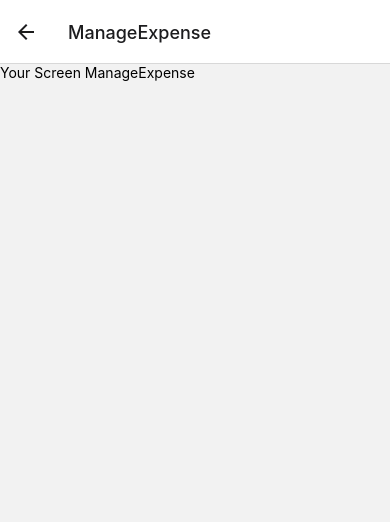
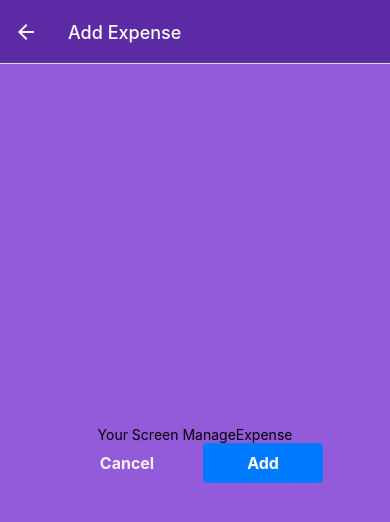
Before and after one commit to alegarn/input_http_auth_rn, a React Native app: screen /ManageExpense in a window 390 px wide. Shown: the top 522 px of the page. Built offline with nearby package versions, Linux system fonts and the light colour scheme.

Commit message:
reducer state crud, custom button, handle dates

```diff
--- a/App.js
+++ b/App.js
@@ -9,6 +9,7 @@ import { createBottomTabNavigator } from '@react-navigation/bottom-tabs';
 import AllExpenses from './screens/AllExpenses';
 import ManageExpense from './screens/ManageExpense';
 import RecentExpenses from './screens/RecentExpenses';
+import ExpensesContextProvider from './store/expenses-context';
 
 
 const Stack = createNativeStackNavigator();
@@ -47,16 +48,29 @@ function ExpensesOverview() {
 export default function App() {
   return (
     <>
-      <StatusBar style="auto" />
+      <StatusBar style="light" />
+      <ExpensesContextProvider>
         <NavigationContainer>
-        <Stack.Navigator>
+          <Stack.Navigator
+            screenOptions={{
+                headerStyle: { backgroundColor: GlobalStyle.primaryColor100 },
+                headerTintColor: "white",
+              }}>
             <Stack.Screen
               name="ExpensesOverview"
               component={ExpensesOverview}
               options={{headerShown: false}}/>
-          <Stack.Screen name="ManageExpense" component={ManageExpense} />
+            <Stack.Screen
+              name="ManageExpense"
+              component={ManageExpense}
+              title="Manage Expense"
+              options={{
+                presentation: "modal",
+              }}/>
           </Stack.Navigator>
         </NavigationContainer>
+      </ExpensesContextProvider>
+
     </>
   );
 }
--- /dev/null
+++ b/UI/Button.js
@@ -0,0 +1,42 @@
+import { Pressable, Text, StyleSheet, View } from 'react-native';
+import { GlobalStyle } from '../constants/theme';
+
+export default function Button({ children, onPress, mode, style }) {
+  return (
+    <View style={style}>
+      <Pressable onPress={onPress} style={({pressed}) => pressed && styles.pressed} >
+        <View style={[styles.button, mode === "flat" && styles.flat]}>
+          <Text style={[styles.buttonText, mode === "flat" && styles.flatText]}>{children}</Text>
+        </View>
+      </Pressable>
+    </View>
+
+  );
+};
+
+const styles = StyleSheet.create({
+  button: {
+    backgroundColor: '#007AFF',
+    padding: 10,
+    borderRadius: 4,
+    alignItems: 'center',
+    justifyContent: 'center',
+  },
+  buttonText: {
+    color: 'white',
+    fontSize: 16,
+    fontWeight: 'bold',
+    textAlign: "center",
+  },
+  flat: {
+    backgroundColor: "transparent",
+  },
+  flatText: {
+    color: GlobalStyle.primaryColor900,
+  },
+  pressed: {
+    opacity: 0.75,
+    backgroundColor: GlobalStyle.primaryColor100,
+    borderRadius: 4,
+  }
+});
--- a/components/ExpenseItem.js
+++ b/components/ExpenseItem.js
@@ -2,12 +2,12 @@ import { View, Text, StyleSheet, Pressable } from 'react-native';
 import { GlobalStyle } from '../constants/theme';
 import { useNavigation } from '@react-navigation/native';
 
-export default function ExpenseItem({ title, amount, date }) {
+export default function ExpenseItem({ id, title, amount, date }) {
   const navigation = useNavigation();
 
-  function itemPressed(item) {
-    navigation.navigate('ManageExpense', { id: item.id });
-  }
+  function itemPressed() {
+    navigation.navigate('ManageExpense', { expenseId: id });
+  };
 
   return (
     <Pressable onPress={itemPressed} style={({pressed}) => (pressed && styles.onPress)}>
--- a/components/ExpensesList.js
+++ b/components/ExpensesList.js
@@ -1,8 +1,6 @@
 import { View, StyleSheet, FlatList } from 'react-native';
 import ExpenseItem from './ExpenseItem';
 export default function ExpensesList({ expenses }) {
-
-
 
   const renderItem = ({ item }) => (
     <ExpenseItem {...item} />
--- a/components/ExpensesOuput.js
+++ b/components/ExpensesOuput.js
@@ -1,65 +1,21 @@
-import { View, StyleSheet } from 'react-native';
+import { View, Text, StyleSheet } from 'react-native';
 import { GlobalStyle } from '../constants/theme';
 import ExpensesList from './ExpensesList';
 import ExpensesSummary from './ExpensesSummary';
 
 
 
-const DUMMY_EXPENSES = [
-  {
-    id: 'e1',
-    title: 'Toilet Paper',
-    amount: 94.12,
-    date: new Date(2020, 7, 14),
-  },
-  {
-    id: 'e2',
-    title: 'New TV',
-    amount: 799.49,
-    date: new Date(2021, 2, 12),
-  },
-  {
-    id: 'e3',
-    title: 'Car Insurance',
-    amount: 294.67,
-    date: new Date(2021, 2, 28),
-  },
-  {
-    id: 'e4',
-    title: 'New Desk (Wooden)',
-    amount: 450,
-    date: new Date(2021, 5, 12),
-  },
-  {
-    id: 'e5',
-    title: 'New Desk (Wooden)',
-    amount: 450,
-    date: new Date(2021, 5, 12),
-  },
-  {
-    id: 'e6',
-    title: 'New Desk (Wooden)',
-    amount: 450,
-    date: new Date(2021, 5, 12),
-  },
-  {
-    id: 'e7',
-    title: 'New Desk (Wooden)',
-    amount: 450,
-    date: new Date(2021, 5, 12),
-  },
-  {
-    id: 'e8',
-    title: 'New Desk (Wooden)',
-    amount: 450,
-    date: new Date(2021, 5, 12),
+
+export default function ExpensesOuput({ expenses, expensesPeriod, fallbackText }) {
+  let content = <Text style={styles.infoTextStyle}>{fallbackText}</Text>;
+
+  if (expenses.length > 0) {
+    content = <ExpensesList expenses={expenses} />;
   }
-]
-export default function ExpensesOuput({ expenses, expensesPeriod }) {
   return (
     <View style={styles.container}>
-      <ExpensesSummary expenses={DUMMY_EXPENSES} periodName={expensesPeriod} />
-      <ExpensesList expenses={DUMMY_EXPENSES} periodName={expensesPeriod} />
+      <ExpensesSummary expenses={expenses} periodName={expensesPeriod} />
+      <ExpensesList expenses={expenses} periodName={expensesPeriod} />
     </View>
   );
 };
@@ -70,6 +26,12 @@ const styles = StyleSheet.create({
     justifyContent: 'center',
     alignItems: 'center',
     backgroundColor: GlobalStyle.primaryColor,
-
   },
+  infoTextStyle: {
+    color: 'white',
+    fontSize: 16,
+    fontWeight: 'bold',
+    textAlign: "center",
+    marginTop: 36,
+  }
 });
--- a/screens/AllExpenses.js
+++ b/screens/AllExpenses.js
@@ -1,10 +1,13 @@
 import { StyleSheet } from 'react-native';
 import ExpensesOuput from '../components/ExpensesOuput';
-import { GlobalStyle } from '../constants/theme';
+import { useContext } from 'react';
+import { ExpensesContext } from '../store/expenses-context';
 
 export default function AllExpenses() {
+  const expensesContext = useContext(ExpensesContext);
+
   return (
-    <ExpensesOuput expensesPeriod={' 7 days Expenses'} />
+    <ExpensesOuput expensesPeriod={' 7 days Expenses'} expenses={expensesContext.expenses} fallbackText={'No expenses found.'} />
   );
 };
 
--- a/screens/ManageExpense.js
+++ b/screens/ManageExpense.js
@@ -1,17 +1,97 @@
+import { useLayoutEffect } from 'react';
 import { View, Text, StyleSheet } from 'react-native';
+import IconButton from '../UI/IconButton';
+import { GlobalStyle } from '../constants/theme';
+import Button from '../UI/Button';
 
-export default function ManageExpense() {
+import { useContext } from 'react';
+import { ExpensesContext } from '../store/expenses-context';
+
+export default function ManageExpense({ route, navigation }) {
+
+  const expensesContext = useContext(ExpensesContext);
+  const editedExpenseId = route.params?.expenseId;
+  const isEditing = !!editedExpenseId;
+
+  useLayoutEffect(() => {
+    navigation.setOptions({
+      title: isEditing ? 'Edit Expense' : 'Add Expense',
+    });
+
+  }, [navigation, isEditing]);
+
+
+  const handleCancel = () => {
+    navigation.goBack();
+  }
+  const confirmHandler = () => {
+    if (isEditing) {
+      expensesContext.updateExpense( editedExpenseId, { title: 'only test', amount: 9.99, date: new Date() });
+      navigation.goBack();
+    } else {
+      expensesContext.addExpense({ title: 'test', amount: 10, date: new Date() });
+    }
+  }
+  const handleDelete = () => {
+    expensesContext.deleteExpense(editedExpenseId);
+    navigation.goBack();
+    // Dummy delete functionality
+    console.log('Delete button clicked');
+  };
+
+  const handleEdit = () => {
+    expensesContext.updateExpense(editedExpenseId);
+    navigation.navigate("ManageExpense", { expenseId: editedExpenseId });
+    // Dummy edit functionality
+    console.log('Edit button clicked');
+  };
+
   return (
-    <View >
+    <View style={styles.container}>
       <Text>Your Screen ManageExpense</Text>
+      <View style={styles.buttonContainer}>
+        <Button mode="flat" onPress={handleCancel} style={styles.button}>Cancel</Button>
+        <Button onPress={confirmHandler} style={styles.button} >{isEditing ? 'Update' : 'Add'}</Button>
+      </View>
+      {isEditing && (
+        <View style={styles.buttonDeleteContainer}>
+          <IconButton icon="trash" title="Delete" onPress={handleDelete} color={"red"} size={28} />
+          <IconButton icon="" title="Edit" onPress={handleEdit} color={"blue"} size={28}/>
+        </View>
+      )}
+
     </View>
   );
 };
 
 const styles = StyleSheet.create({
   container: {
-/*     flex: 1,
- */    justifyContent: 'center',
+    flex: 1,
+    justifyContent: 'center',
     alignItems: 'center',
+    padding: 18,
+    backgroundColor: GlobalStyle.primaryColor300,
   },
+  buttonContainer: {
+    flexDirection: 'row',
+    justifyContent: "center",
+    alignItems: "center",
+  },
+  button: {
+    minWidth: 120,
+    marginHorizontal: 8,
+  },
+  buttonDeleteContainer: {
+    width: '100%',
+    borderTopColor: GlobalStyle.primaryColor100,
+    borderTopWidth: 1,
+    flexDirection: 'row',
+    justifyContent: "center",
+    alignItems: "center",
+    padding: 10,
+    marginTop: 10,
+  },
+  buttonEdit: {
+    color: 'blue',
+  }
 });
--- /dev/null
+++ b/store/expenses-context.js
@@ -0,0 +1,121 @@
+import { createContext, useReducer } from "react";
+
+const DUMMY_EXPENSES = [
+  {
+    id: 'e1',
+    title: 'Toilet Paper',
+    amount: 94.12,
+    date: new Date(2020, 7, 14),
+  },
+  {
+    id: 'e2',
+    title: 'New TV',
+    amount: 799.49,
+    date: new Date(2021, 2, 12),
+  },
+  {
+    id: 'e3',
+    title: 'Car Insurance',
+    amount: 294.67,
+    date: new Date(2021, 2, 28),
+  },
+  {
+    id: 'e4',
+    title: 'New Desk (Wooden)',
+    amount: 450,
+    date: new Date(2021, 5, 12),
+  },
+  {
+    id: 'e5',
+    title: 'New Desk (Wooden)',
+    amount: 450,
+    date: new Date(2021, 5, 12),
+  },
+  {
+    id: 'e6',
+    title: 'New Desk (Wooden)',
+    amount: 450,
+    date: new Date(2021, 5, 12),
+  },
+  {
+    id: 'e7',
+    title: 'New Desk (Wooden)',
+    amount: 450,
+    date: new Date(2021, 5, 12),
+  },
+  {
+    id: 'e8',
+    title: 'New Desk (Wooden)',
+    amount: 450,
+    date: new Date(2021, 5, 12),
+  }
+]
+
+export const ExpensesContext = createContext({
+  expenses: [],
+  addExpense: ({title, amount, date}) => {},
+  deleteExpense: (id) => {},
+  updateExpense: (id, {title, amount, date}) => {},
+});
+
+function expensesReducer(state, action) {
+  switch (action.type) {
+    case "ADD_EXPENSE":
+      const id = new Date().toString + Math.random().toString();
+      return {
+        expenses: [{...action.payload, id: id}, ...state ],
+      };
+    case "UPDATE_EXPENSE":
+      const updatableExpenseIndex = state.findIndex((expense) => expense.id === action.payload.id);
+      const updatableExpense = state[updatableExpenseIndex];
+      const updatedItem = { ...updatableExpense, ...action.payload.data };
+      const updatedExpenses = [...state];
+      updatedExpenses[updatableExpenseIndex] = updatedItem;
+      return updatedExpenses;
+
+    case "DELETE_EXPENSE":
+      return (state.filter((expense) => expense.id !== action.payload));
+    default:
+      return state
+  };
+};
+
+function ExpensesContextProvider({ children }) {
+
+  const [expensesState, dispatch] = useReducer(expensesReducer, DUMMY_EXPENSES);
+
+  function addExpense(expenseData) {
+    dispatch({
+      type: "ADD_EXPENSE",
+      payload: expenseData
+    })
+  };
+
+  function updateExpense(id, expenseData) {
+    dispatch({
+      type: "UPDATE_EXPENSE",
+      payload: { id: id, data: expenseData }
+    })
+  };
+
+  function deleteExpense(id) {
+    dispatch({
+      type: "DELETE_EXPENSE",
+      payload: id
+    })
+  };
+
+  const value = {
+    expenses: expensesState,
+    addExpense: addExpense,
+    updateExpense: updateExpense,
+    deleteExpense: deleteExpense,
+  };
+
+  return (
+    <ExpensesContext.Provider value={value}>
+      {children}
+    </ExpensesContext.Provider>
+  )
+}
+export default ExpensesContextProvider;
--- /dev/null
+++ b/util/date.js
@@ -0,0 +1,11 @@
+export function getFormattedDate(date) {
+  const year = date.getFullYear();
+  const month = date.getMonth() + 1;
+  const day = date.getDate();
+  return `${month}/${day}/${year}`;
+};
+
+export function getDateMinusDays(date, days) {
+  return new Date(date.getFullYear(), date.getMonth(), date.getDate() - days);
+
+};
```
Also changed, not shown: screens/RecentExpenses.js (+12 -1 lines). Lines whose indentation alone changed are shown as unchanged.
